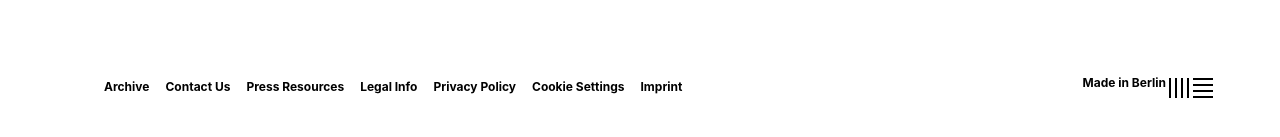
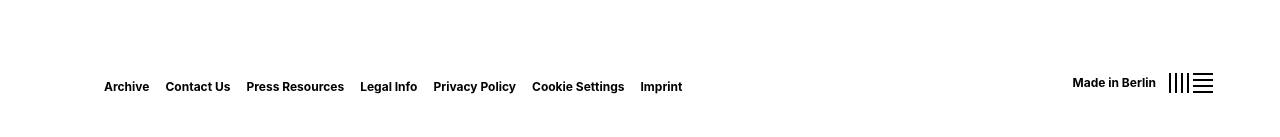
Before and after one commit to afiatamanna06/ableton, a React (Create React App) app: page / in a window 1280 px wide. Shown: the part 8147-8284 px from the top of the page. Built offline with nearby package versions, Linux system fonts and the light colour scheme.

Commit message:
Update footer logo style

```diff
--- a/src/App.css
+++ b/src/App.css
@@ -31,3 +31,13 @@
 .right-pos{
     margin-right: 4rem;
 }
+
+#logo-footer{
+    position: relative;
+    bottom: 5px;
+}
+
+.logo-para{
+    position: relative;
+    right: 10px;
+}
--- a/src/App.js
+++ b/src/App.js
@@ -33,7 +33,7 @@ function App() {
             </li>
           ))}
           <li className='footer-right right-pos'><img src={background} alt="logo" id="logo-footer" /></li>
-          <li className='footer-right'>Made in Berlin</li>
+          <li className='footer-right logo-para'>Made in Berlin</li>
         </ul>
       </div>
     </div>
```
